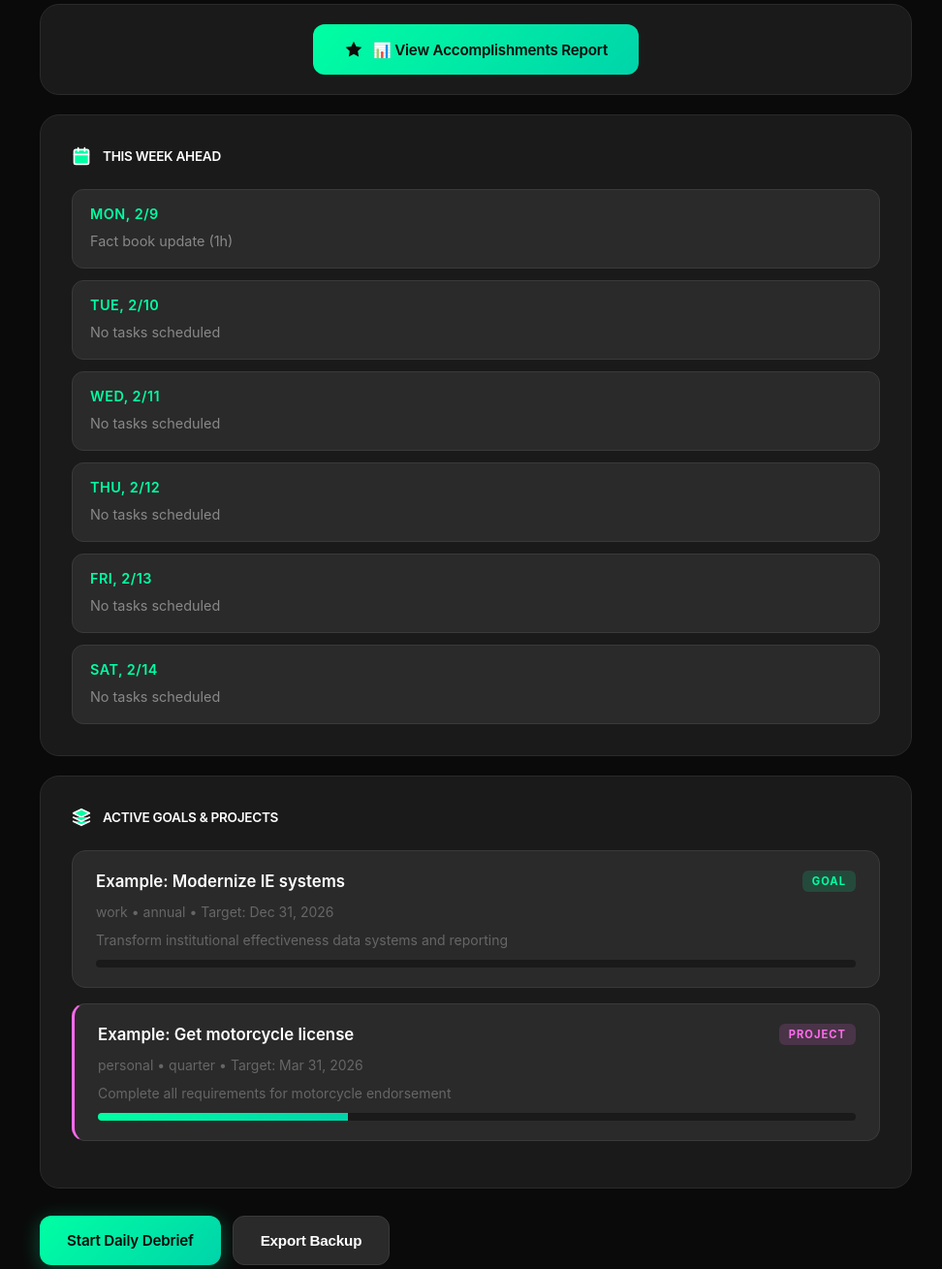
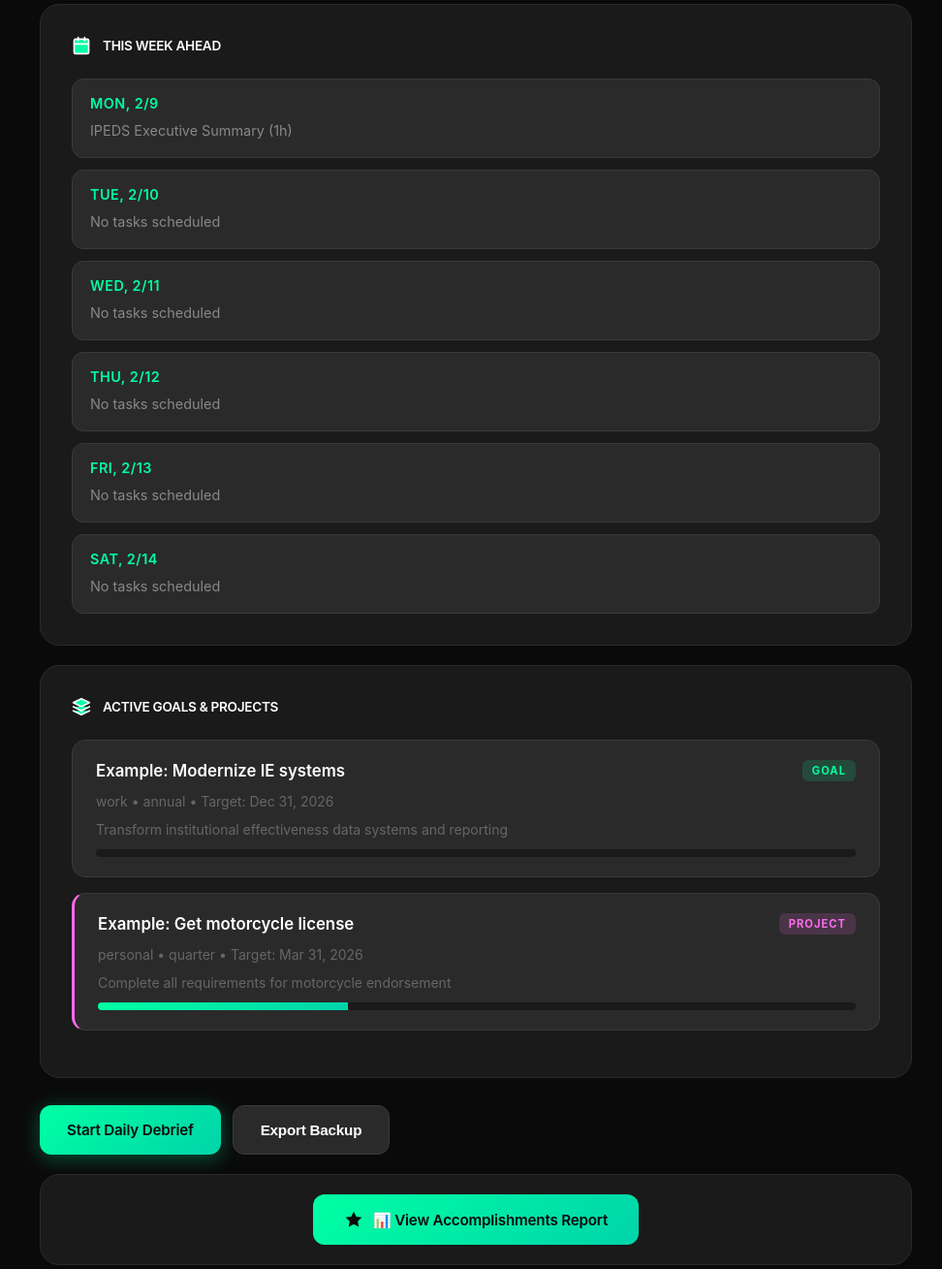
Before and after one commit to BiffLoman/daily-brief, a plain HTML site: page index.html in a window 1280 px wide. Shown: the part 1297-2606 px from the top of the page at 97% size, without its empty margins (149-1121 px from the left). Drawn offline with Linux system fonts and the light colour scheme.

Commit message:
Update daily brief and accomplishments report - 2026-02-08 21:05

```diff
--- a/index.html
+++ b/index.html
@@ -538,16 +538,6 @@
                 <div id="todayTasks" class="task-list"></div>
             </div>
 
-            <!-- Accomplishments Report Link -->
-            <div class="section" style="text-align: center; padding: 20px;">
-                <a href="accomplishments-report.html" class="btn" style="display: inline-flex; align-items: center; gap: 10px; max-width: 400px; background: linear-gradient(135deg, #00ffa3 0%, #00d4aa 100%); color: #0a0a0a; font-weight: 600; text-decoration: none; padding: 16px 32px; border-radius: 12px; transition: all 0.2s ease; border: none;">
-                    <svg style="width: 20px; height: 20px; fill: currentColor;" viewBox="0 0 24 24" xmlns="http://www.w3.org/2000/svg">
-                        <path d="M12 2L15.09 8.26L22 9.27L17 14.14L18.18 21.02L12 17.77L5.82 21.02L7 14.14L2 9.27L8.91 8.26L12 2Z"/>
-                    </svg>
-                    📊 View Accomplishments Report
-                </a>
-            </div>
-
             <!-- This Week Ahead -->
             <div class="section">
                 <div class="section-title">
@@ -581,6 +571,16 @@
                 <button onclick="exportBackup()" class="btn btn-secondary">
                     Export Backup
                 </button>
+            </div>
+
+            <!-- Accomplishments Report Link -->
+            <div class="section" style="text-align: center; padding: 20px;">
+                <a href="accomplishments-report.html" class="btn" style="display: inline-flex; align-items: center; gap: 10px; max-width: 400px; background: linear-gradient(135deg, #00ffa3 0%, #00d4aa 100%); color: #0a0a0a; font-weight: 600; text-decoration: none; padding: 16px 32px; border-radius: 12px; transition: all 0.2s ease; border: none;">
+                    <svg style="width: 20px; height: 20px; fill: currentColor;" viewBox="0 0 24 24" xmlns="http://www.w3.org/2000/svg">
+                        <path d="M12 2L15.09 8.26L22 9.27L17 14.14L18.18 21.02L12 17.77L5.82 21.02L7 14.14L2 9.27L8.91 8.26L12 2Z"/>
+                    </svg>
+                    📊 View Accomplishments Report
+                </a>
             </div>
         </div>
     </div>
@@ -683,7 +683,7 @@
   "week": [
     {
       "day": "Mon, 2/9",
-      "tasks": "Fact book update (1h)"
+      "tasks": "IPEDS Executive Summary (1h)"
     },
     {
       "day": "Tue, 2/10",
```
Also changed, not shown: accomplishments-report.html (+1 -1 lines).
